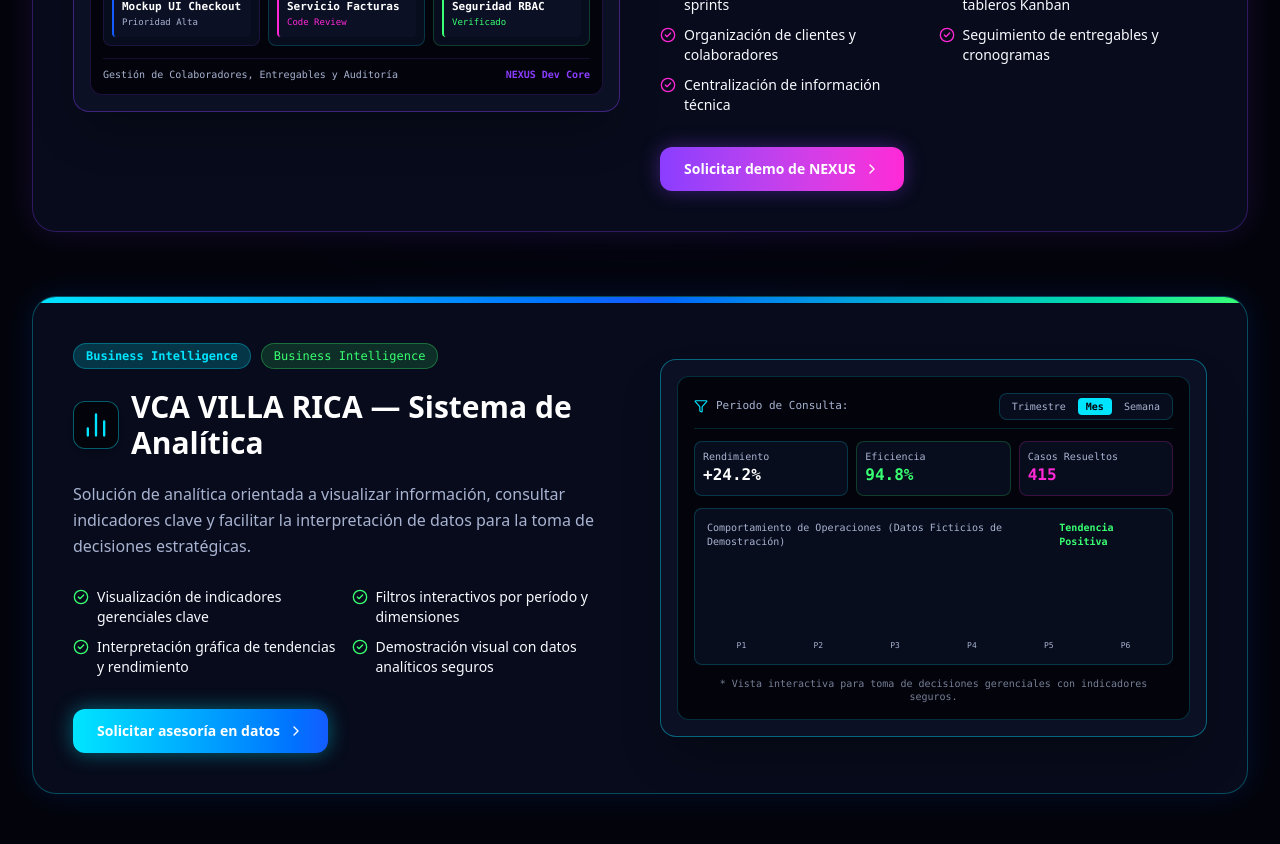
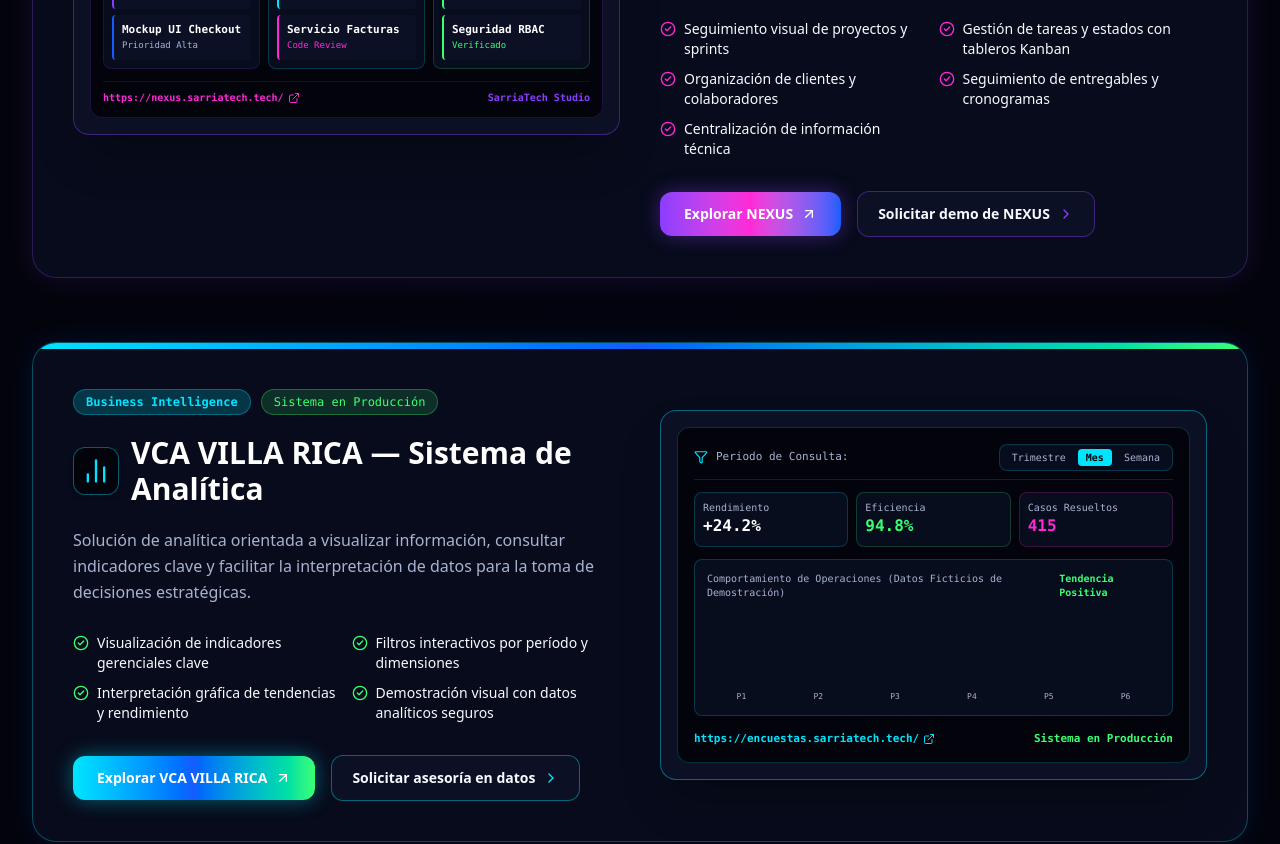
Before and after one commit to SarriaFreelancer/sarriatechsolutionssas, a Next.js app: page / in a window 1280 px wide. Shown: the part 2300-3144 px from the top of the page. Built offline with nearby package versions, Linux system fonts and the light colour scheme.

Commit message:
feat: agregar enlaces directos de produccion para Nexus y VCA Villa Rica

```diff
--- a/src/components/Footer.tsx
+++ b/src/components/Footer.tsx
@@ -63,18 +63,24 @@
               </li>
               <li>
                 <a
-                  href="#productos"
-                  className="hover:text-white transition-colors"
+                  href="https://nexus.sarriatech.tech/"
+                  target="_blank"
+                  rel="noopener noreferrer"
+                  className="hover:text-white transition-colors flex items-center justify-between"
                 >
-                  NEXUS — Project DevOps
+                  <span>NEXUS — Project DevOps</span>
+                  <span className="text-[10px] font-mono text-[#39FF72]">En vivo</span>
                 </a>
               </li>
               <li>
                 <a
-                  href="#productos"
-                  className="hover:text-white transition-colors"
+                  href="https://encuestas.sarriatech.tech/"
+                  target="_blank"
+                  rel="noopener noreferrer"
+                  className="hover:text-white transition-colors flex items-center justify-between"
                 >
-                  VCA VILLA RICA — Analítica
+                  <span>VCA VILLA RICA — Analítica</span>
+                  <span className="text-[10px] font-mono text-[#39FF72]">En vivo</span>
                 </a>
               </li>
               <li>
--- a/src/components/ProductsSection.tsx
+++ b/src/components/ProductsSection.tsx
@@ -291,8 +291,16 @@
                     </div>
 
                     <div className="mt-3 pt-2 border-t border-[#8B3DFF]/15 flex items-center justify-between text-[10px] font-mono text-[#A8B3D1]">
-                      <span>Gestión de Colaboradores, Entregables y Auditoría</span>
-                      <span className="text-[#8B3DFF] font-bold">NEXUS Dev Core</span>
+                      <a
+                        href="https://nexus.sarriatech.tech/"
+                        target="_blank"
+                        rel="noopener noreferrer"
+                        className="text-[#FF28D7] hover:underline flex items-center gap-1 font-semibold"
+                      >
+                        <span>https://nexus.sarriatech.tech/</span>
+                        <ExternalLink className="w-3 h-3" />
+                      </a>
+                      <span className="text-[#8B3DFF] font-bold">SarriaTech Studio</span>
                     </div>
 
                   </div>
@@ -306,7 +314,8 @@
                   <span className="px-3 py-1 rounded-full text-xs font-mono font-bold bg-[#8B3DFF]/20 text-[#FF28D7] border border-[#8B3DFF]/30">
                     {t.products.nexus.category}
                   </span>
-                  <span className="px-3 py-1 rounded-full text-xs font-mono text-[#8B3DFF] bg-[#8B3DFF]/15 border border-[#8B3DFF]/30">
+                  <span className="px-3 py-1 rounded-full text-xs font-mono text-[#39FF72] bg-[#39FF72]/15 border border-[#39FF72]/30 flex items-center gap-1">
+                    <span className="w-1.5 h-1.5 rounded-full bg-[#39FF72] animate-ping" />
                     {t.products.nexus.badge}
                   </span>
                 </div>
@@ -321,9 +330,14 @@
                       className="object-contain"
                     />
                   </div>
-                  <h3 className="text-2xl sm:text-3xl font-black text-white">
-                    {t.products.nexus.name}
-                  </h3>
+                  <div>
+                    <h3 className="text-2xl sm:text-3xl font-black text-white">
+                      {t.products.nexus.name}
+                    </h3>
+                    <p className="text-xs font-mono text-[#8B3DFF] mt-0.5">
+                      SarriaTech Studio | Nexus Enterprise Platform
+                    </p>
+                  </div>
                 </div>
 
                 <p className="text-sm sm:text-base text-[#A8B3D1] leading-relaxed">
@@ -342,13 +356,23 @@
 
                 {/* Buttons */}
                 <div className="flex flex-wrap items-center gap-4 pt-3">
+                  <a
+                    href="https://nexus.sarriatech.tech/"
+                    target="_blank"
+                    rel="noopener noreferrer"
+                    className="inline-flex items-center gap-2 px-6 py-3 rounded-xl bg-gradient-to-r from-[#8B3DFF] via-[#FF28D7] to-[#145CFF] text-white font-bold text-sm shadow-[0_0_20px_rgba(139,61,255,0.4)] hover:shadow-[0_0_25px_rgba(255,40,215,0.7)] hover:scale-105 transition-all"
+                  >
+                    <span>{t.products.nexus.cta}</span>
+                    <ArrowUpRight className="w-4 h-4" />
+                  </a>
+
                   <button
                     type="button"
                     onClick={() => scrollToContactWithService("NEXUS — Plataforma de Gestión de Proyectos")}
-                    className="inline-flex items-center gap-2 px-6 py-3 rounded-xl bg-gradient-to-r from-[#8B3DFF] to-[#FF28D7] text-white font-bold text-sm shadow-[0_0_20px_rgba(139,61,255,0.4)] hover:shadow-[0_0_25px_rgba(255,40,215,0.7)] hover:scale-105 transition-all"
+                    className="inline-flex items-center gap-2 px-5 py-3 rounded-xl bg-[#0B1025] hover:bg-[#03040B] text-[#F7FAFF] border border-[#8B3DFF]/40 text-sm font-semibold transition-all hover:border-[#8B3DFF]"
                   >
                     <span>{t.products.nexus.demo}</span>
-                    <ChevronRight className="w-4 h-4" />
+                    <ChevronRight className="w-4 h-4 text-[#8B3DFF]" />
                   </button>
                 </div>
               </div>
@@ -402,13 +426,23 @@
 
                 {/* Buttons */}
                 <div className="flex flex-wrap items-center gap-4 pt-3">
+                  <a
+                    href="https://encuestas.sarriatech.tech/"
+                    target="_blank"
+                    rel="noopener noreferrer"
+                    className="inline-flex items-center gap-2 px-6 py-3 rounded-xl bg-gradient-to-r from-[#00E5FF] via-[#145CFF] to-[#39FF72] text-white font-bold text-sm shadow-[0_0_20px_rgba(0,229,255,0.4)] hover:shadow-[0_0_25px_rgba(20,92,255,0.7)] hover:scale-105 transition-all"
+                  >
+                    <span>{t.products.vca.cta}</span>
+                    <ArrowUpRight className="w-4 h-4" />
+                  </a>
+
                   <button
                     type="button"
                     onClick={() => scrollToContactWithService("VCA VILLA RICA — Solución de Analítica y BI")}
-                    className="inline-flex items-center gap-2 px-6 py-3 rounded-xl bg-gradient-to-r from-[#00E5FF] to-[#145CFF] text-white font-bold text-sm shadow-[0_0_20px_rgba(0,229,255,0.4)] hover:shadow-[0_0_25px_rgba(20,92,255,0.7)] hover:scale-105 transition-all"
+                    className="inline-flex items-center gap-2 px-5 py-3 rounded-xl bg-[#0B1025] hover:bg-[#03040B] text-[#F7FAFF] border border-[#00E5FF]/40 text-sm font-semibold transition-all hover:border-[#00E5FF]"
                   >
                     <span>{t.products.vca.demo}</span>
-                    <ChevronRight className="w-4 h-4" />
+                    <ChevronRight className="w-4 h-4 text-[#00E5FF]" />
                   </button>
                 </div>
               </div>
@@ -485,8 +519,17 @@
                       </div>
                     </div>
 
-                    <div className="text-[10px] text-center text-[#A8B3D1]/70">
-                      * Vista interactiva para toma de decisiones gerenciales con indicadores seguros.
+                    <div className="flex items-center justify-between text-[11px] text-[#A8B3D1] pt-1">
+                      <a
+                        href="https://encuestas.sarriatech.tech/"
+                        target="_blank"
+                        rel="noopener noreferrer"
+                        className="text-[#00E5FF] hover:underline flex items-center gap-1 font-mono font-semibold"
+                      >
+                        <span>https://encuestas.sarriatech.tech/</span>
+                        <ExternalLink className="w-3 h-3" />
+                      </a>
+                      <span className="text-[#39FF72] font-semibold">Sistema en Producción</span>
                     </div>
 
                   </div>
--- a/src/data/translations.ts
+++ b/src/data/translations.ts
@@ -62,7 +62,7 @@
         category: "Gestión & Operaciones Dev",
         name: "NEXUS — Gestión de Proyectos de Software",
         description:
-          "Solución orientada a organizar proyectos, tareas, clientes y actividades operativas relacionadas con el ciclo de vida del desarrollo de software.",
+          "Solución orientada a organizar proyectos, tareas, clientes y actividades operativas relacionadas con el ciclo de vida del desarrollo de software. Plataforma empresarial de SarriaTech Studio.",
         features: [
           "Seguimiento visual de proyectos y sprints",
           "Gestión de tareas y estados con tableros Kanban",
@@ -70,9 +70,10 @@
           "Seguimiento de entregables y cronogramas",
           "Centralización de información técnica",
         ],
-        cta: "Conocer NEXUS",
+        cta: "Explorar NEXUS",
         demo: "Solicitar demo de NEXUS",
-        badge: "Solución Especializada",
+        url: "https://nexus.sarriatech.tech/",
+        badge: "Plataforma en Producción",
       },
       vca: {
         category: "Business Intelligence",
@@ -85,9 +86,10 @@
           "Interpretación gráfica de tendencias y rendimiento",
           "Demostración visual con datos analíticos seguros",
         ],
-        cta: "Consultar Analítica",
+        cta: "Explorar VCA VILLA RICA",
         demo: "Solicitar asesoría en datos",
-        badge: "Business Intelligence",
+        url: "https://encuestas.sarriatech.tech/",
+        badge: "Sistema en Producción",
       },
     },
     services: {
@@ -407,7 +409,7 @@
         category: "DevOps & Project Operations",
         name: "NEXUS — Software Project Management",
         description:
-          "Purpose-built platform to organize projects, tasks, clients, and technical activities throughout the software development lifecycle.",
+          "Purpose-built platform to organize projects, tasks, clients, and technical activities throughout the software development lifecycle. SarriaTech Studio | Nexus Enterprise Platform.",
         features: [
           "Visual project & sprint tracking",
           "Task and status management with Kanban boards",
@@ -417,7 +419,8 @@
         ],
         cta: "Explore NEXUS",
         demo: "Request NEXUS Demo",
-        badge: "Specialized Solution",
+        url: "https://nexus.sarriatech.tech/",
+        badge: "Live in Production",
       },
       vca: {
         category: "Business Intelligence",
@@ -430,9 +433,10 @@
           "Clear graphic trend and performance indicators",
           "Visual interactive showcase with secure data",
         ],
-        cta: "Inspect Analytics",
+        cta: "Explore VCA VILLA RICA",
         demo: "Request Data Consultation",
-        badge: "Business Intelligence",
+        url: "https://encuestas.sarriatech.tech/",
+        badge: "Live in Production",
       },
     },
     services: {
```
Also changed, not shown: 1 other file (tests, documents, lock files or other folders).
